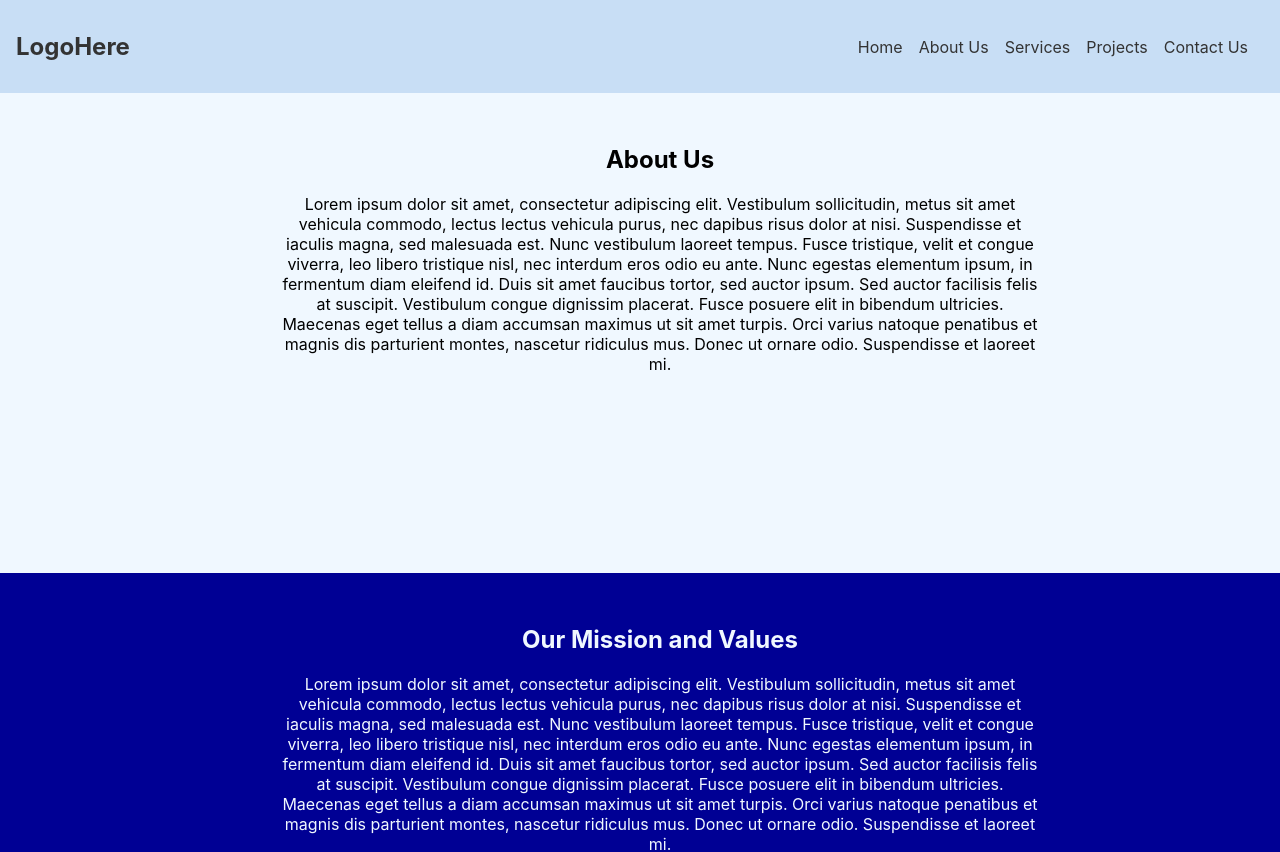
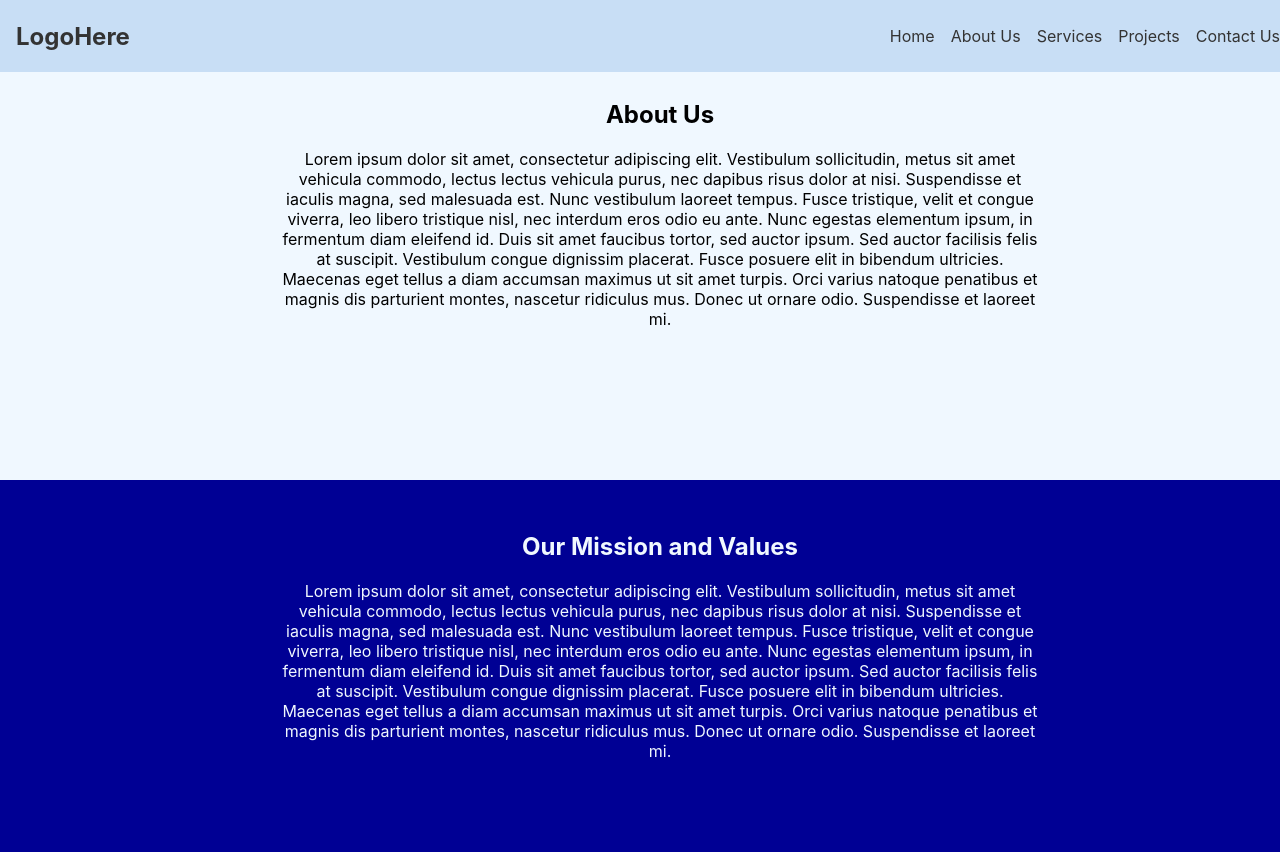
Before and after one commit to filippbrokhman/webprojecta, a React (Create React App) app in the folder webmockupv/: page /AboutUs in a window 1280 px wide. Shown: the top 852 px of the page. Built offline with nearby package versions, Linux system fonts and the light colour scheme.

Commit message:
figured out the functionality necessary to keep a constant navbar throughout navigation.

```diff
--- a/webmockupv/src/components/AboutUs.js
+++ b/webmockupv/src/components/AboutUs.js
@@ -3,7 +3,7 @@ import React from "react";
 const AboutUs = () => {
     return (
         <div>
-            <section className="body-text-white">
+            <section className="body-text-white" style={{paddingTop: 80}}>
                 <div className="body-content-container">
                     <ul>
                         <h2> About Us</h2>
--- a/webmockupv/src/components/Home.js
+++ b/webmockupv/src/components/Home.js
@@ -4,7 +4,7 @@ import './component.css'
 const Home = () => {
     return (
         <div>
-            <section className="body-variant-white">
+            <section className="body-variant-white" style={{paddingTop: 80}}>
                 <div className="Media">
                     <img src={require("../Images/kitchen-casement-arched.jpeg")} alt="Arched window"></img>
                 </div>
--- a/webmockupv/src/components/NavBar.css
+++ b/webmockupv/src/components/NavBar.css
@@ -1,4 +1,7 @@
 .navbar {
+    position: fixed;
+    width: 100%;
+    height: 5%;
     display : flex;
     justify-content: space-between;
     align-items: center;
--- a/webmockupv/src/components/Services.js
+++ b/webmockupv/src/components/Services.js
@@ -3,7 +3,7 @@ import React from "react";
 const Services = () => {
     return (
         <div>
-            <section className="body-text-white">
+            <section className="body-text-white" style={{paddingTop: 80}}>
                 <div className="body-content-container">
                     <ul>
                         <h2> Services</h2>
```
